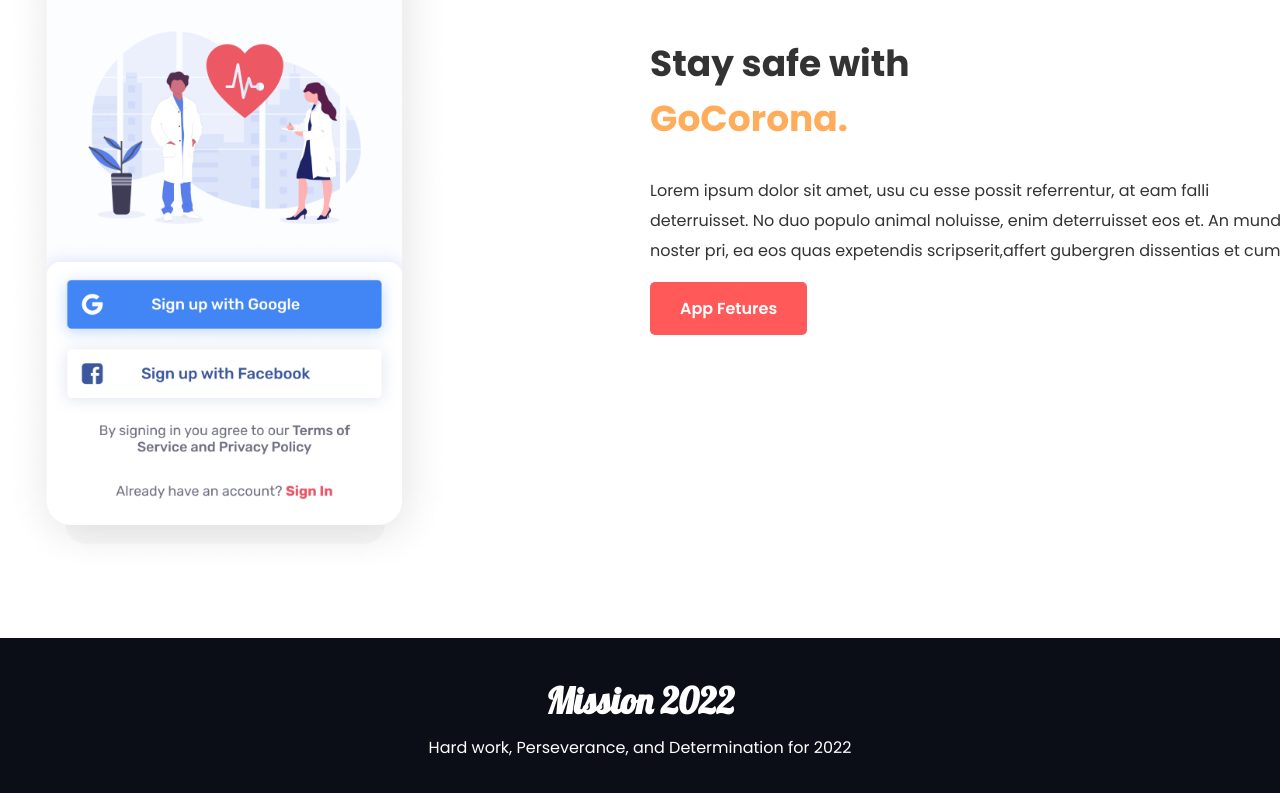
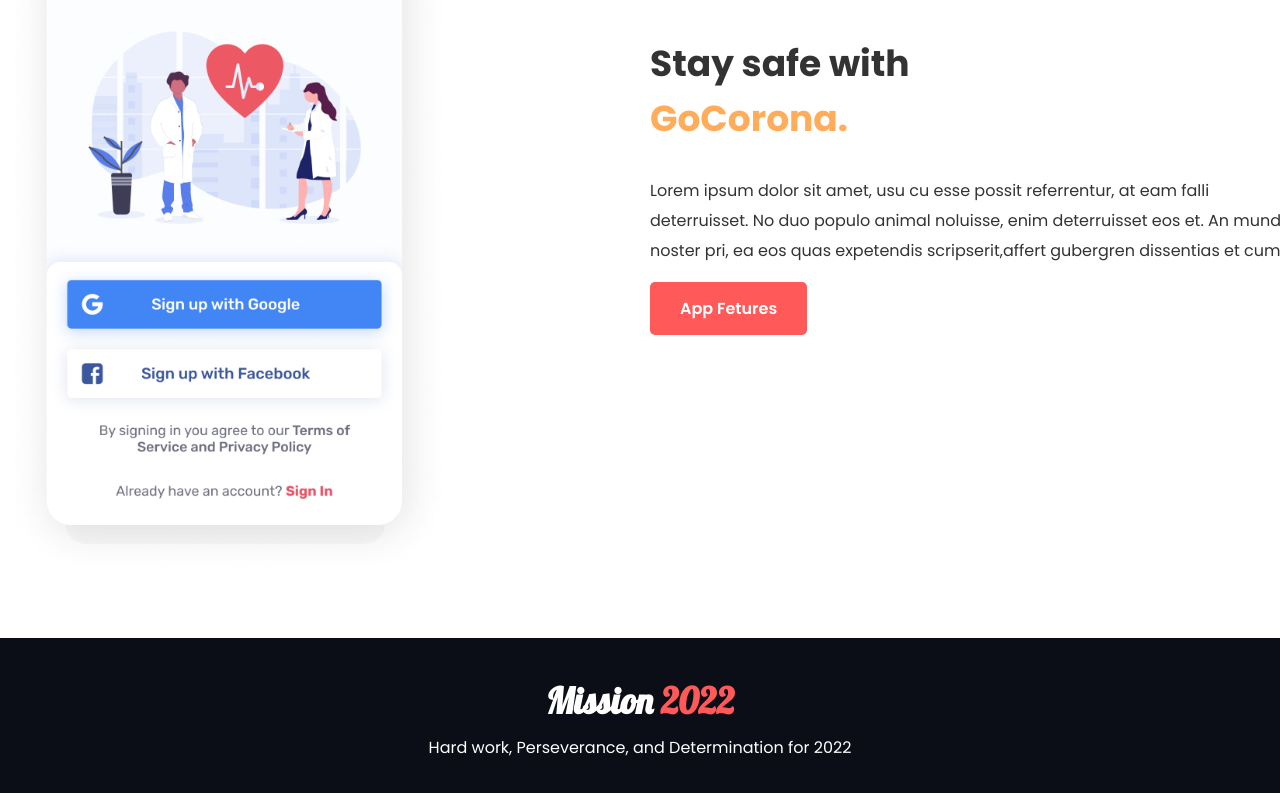
Before and after one commit to SaifulIslamShanto/Misson-2022-Project, a plain HTML site: page index.html in a window 1280 px wide. Shown: the part 2882-3675 px from the top of the page. Drawn offline with Linux system fonts and the light colour scheme.

Commit message:
Update Website

```diff
--- a/index.html
+++ b/index.html
@@ -100,7 +100,7 @@
     <!--End App Area -->
     <!-- Footer Area -->
     <footer>
-        <h3>Mission 2022</h3>
+        <h3>Mission <span class="color-red">2022</span></h3>
         <p>Hard work, Perseverance, and Determination for 2022</p>
     </footer>
     <!-- End Footer Area -->
--- a/style.css
+++ b/style.css
@@ -15,18 +15,11 @@ font-family: 'Yeseva One', cursive;
 body {
     font-family: 'Poppins', sans-serif;
     color: #333333;
-    background-color: #fffff;
-
 }
 
-/* #333333
-#FFAD5A
-#13103A
-#0B0D17
-
-#FF5959 --> Button COlor
-
-*/
+.color-red {
+    color: #FF5959;
+}
 
 .color-orange {
     color: #FFAD5A;
@@ -69,7 +62,7 @@ section {
     padding: 50px 0px;
 }
 
-.Hero_area{
+.Hero_area {
     margin-top: 8%;
 }
 
```
